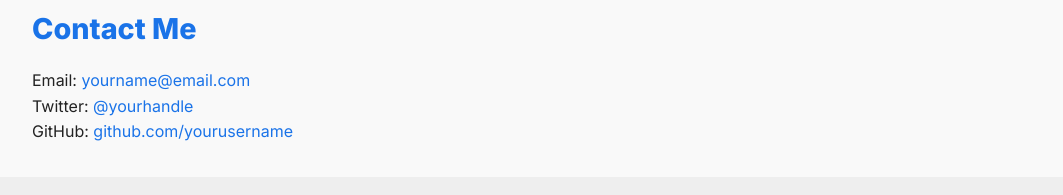
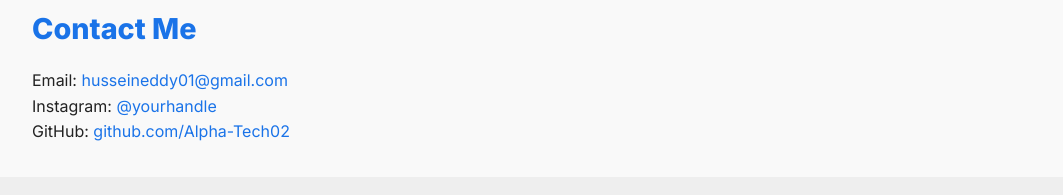
Before and after one commit to Alpha-Tech02/myportfolio, a plain HTML site: page index.html in a window 1280 px wide. Shown: the part 1059-1254 px from the top of the page, without its empty margins (108-1171 px from the left). Drawn offline with Linux system fonts and the light colour scheme.

Commit message:
Update index.html

```diff
--- a/index.html
+++ b/index.html
@@ -58,9 +58,10 @@
 
   <section class="contact container">
     <h2>Contact Me</h2>
-    <p>Email: <a href="mailto:yourname@email.com">yourname@email.com</a></p>
-    <p>Twitter: <a href="https://twitter.com/yourhandle">@yourhandle</a></p>
-    <p>GitHub: <a href="https://github.com/yourusername">github.com/yourusername</a></p>
+    <p>Email: <a href="mailto:husseineddy01@gmail.com">husseineddy01@gmail.com</a></p>
+    <p>Instagram: <a href="https://instagram.com/hussein_eddy1">@yourhandle</a></p>
+
+    <p>GitHub: <a href="https://github.com/Alpha-Tech02">github.com/Alpha-Tech02</a></p>
   </section>
 
   <footer>
```
